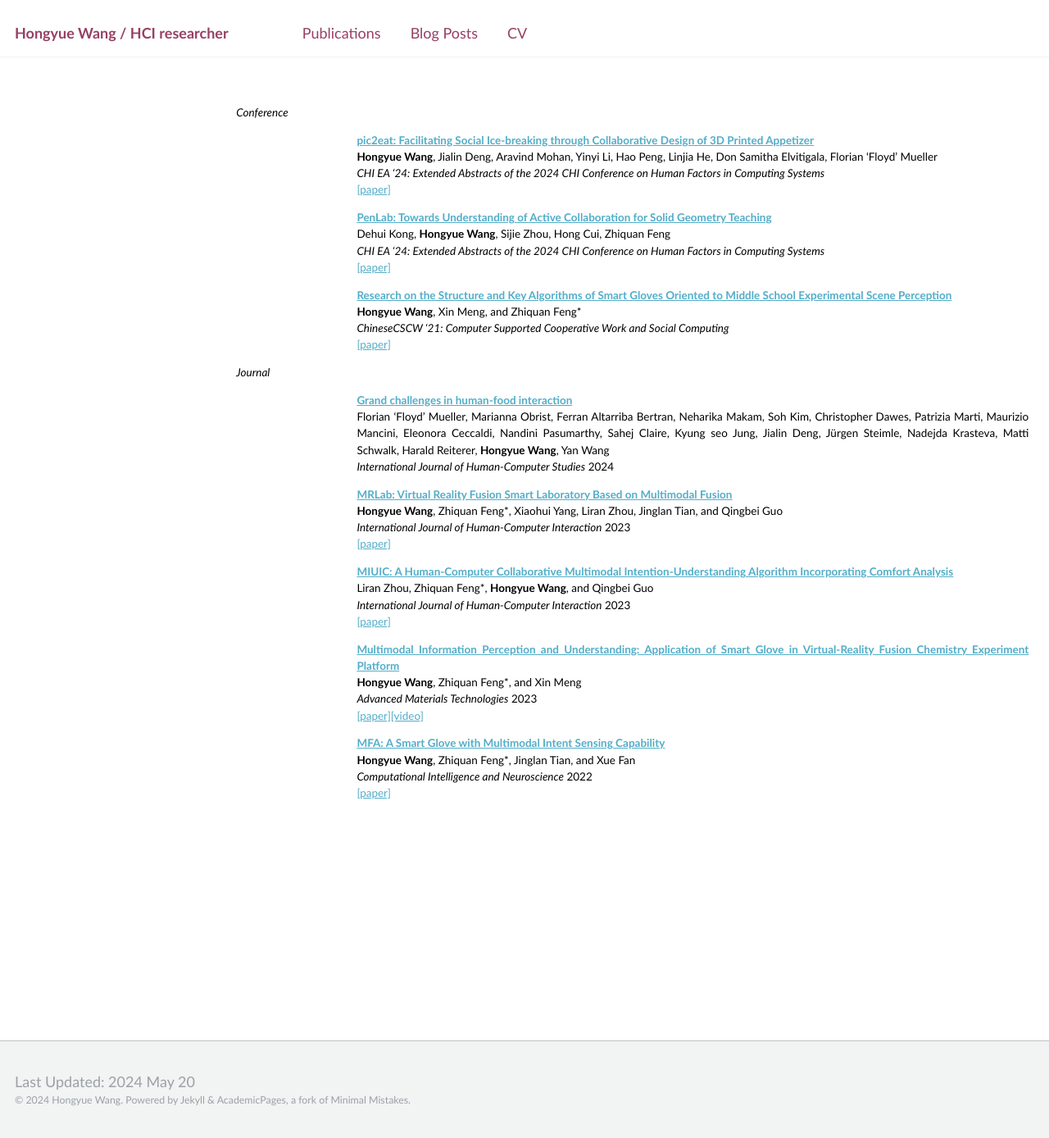
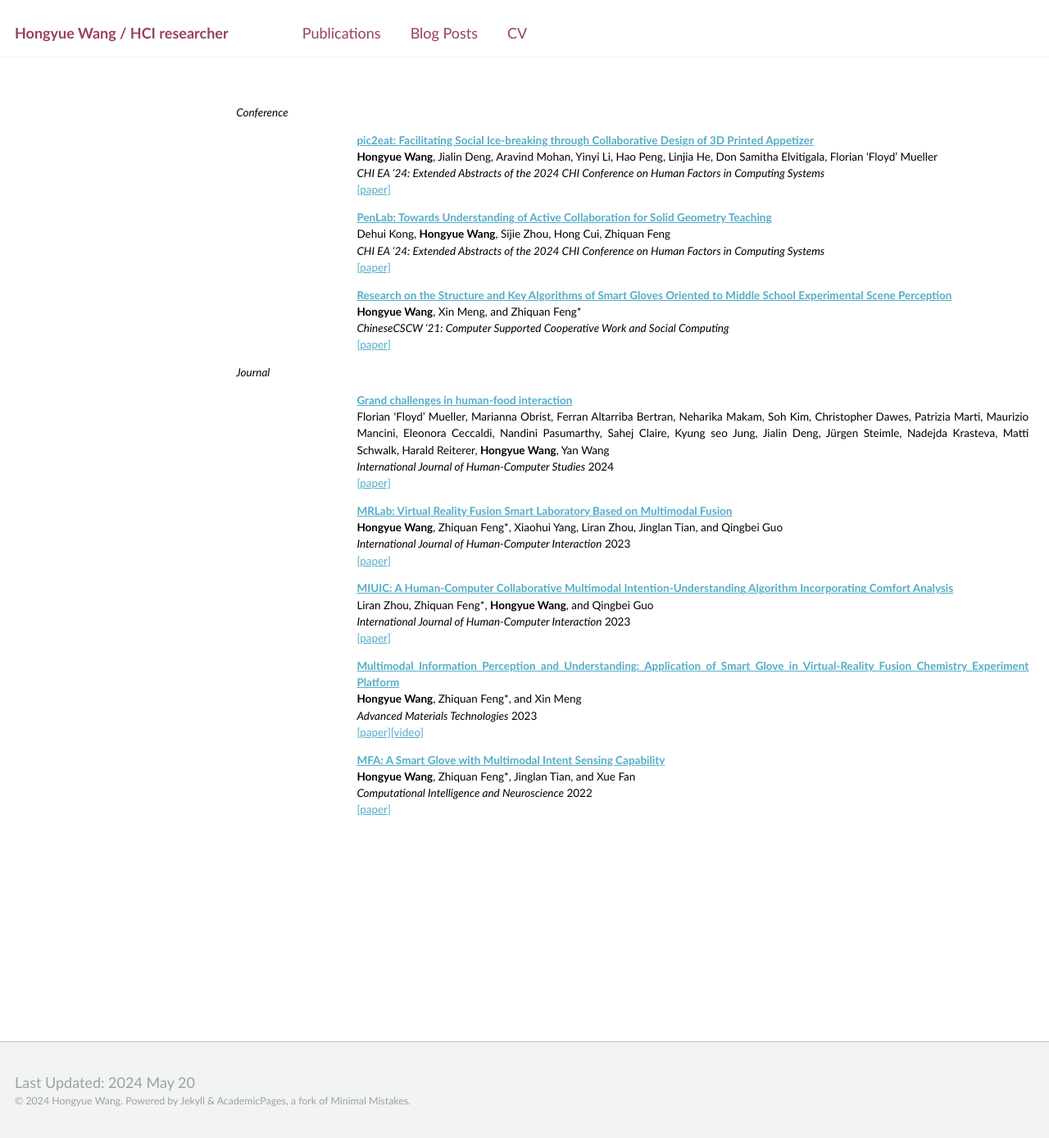
Before and after one commit to hongyue-howard-wang/hongyue-howard-wang.github.io, a Jekyll site: the page built from _pages/publications.md, in a window 1280 px wide and 1388 px high. Shown: the whole window at 82% size. Built offline with Jekyll 4.4.1, drawn with Linux system fonts in a browser that asks for light colours; nearby versions of some CDN libraries.

Commit message:
Update publications.md

```diff
--- a/_pages/publications.md
+++ b/_pages/publications.md
@@ -40,7 +40,7 @@ author_profile: false
 
 <tr>
 <td style="border: none;" markdown="span"></td>
-<td markdown="span" style="border: none; text-align:justify"><a href="https://www.sciencedirect.com/science/article/pii/S1071581923002069" target="_blank">**Grand challenges in human-food interaction**</a><br>Florian ‘Floyd’ Mueller, Marianna Obrist, Ferran Altarriba Bertran, Neharika Makam, Soh Kim, Christopher Dawes, Patrizia Marti, Maurizio Mancini, Eleonora Ceccaldi, Nandini Pasumarthy, Sahej Claire, Kyung seo Jung, Jialin Deng, Jürgen Steimle, Nadejda Krasteva, Matti Schwalk, Harald Reiterer, **Hongyue Wang**, Yan Wang<br>*International Journal of Human-Computer Studies* 2024<br></td>
+<td markdown="span" style="border: none; text-align:justify"><a href="https://www.sciencedirect.com/science/article/pii/S1071581923002069" target="_blank">**Grand challenges in human-food interaction**</a><br>Florian ‘Floyd’ Mueller, Marianna Obrist, Ferran Altarriba Bertran, Neharika Makam, Soh Kim, Christopher Dawes, Patrizia Marti, Maurizio Mancini, Eleonora Ceccaldi, Nandini Pasumarthy, Sahej Claire, Kyung seo Jung, Jialin Deng, Jürgen Steimle, Nadejda Krasteva, Matti Schwalk, Harald Reiterer, **Hongyue Wang**, Yan Wang<br>*International Journal of Human-Computer Studies* 2024<br><a href="/_publications/grand challenges.pdf" target="_blank">[paper]</a></td>
 </tr>
 
 <tr>
```
